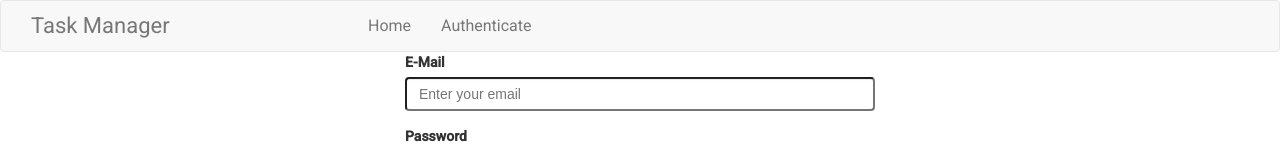
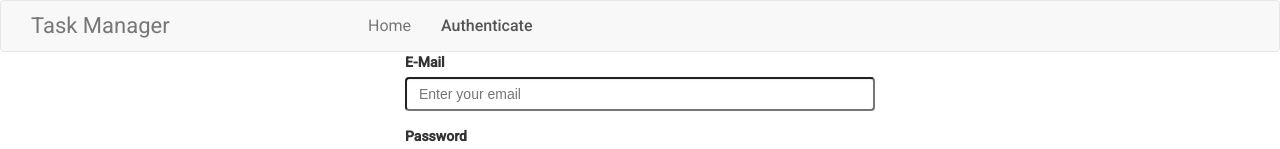
Before and after one commit to OlehBabiak/task-control-app, an Angular app: page /auth in a window 1280 px wide. Shown: the top 149 px of the page. Built offline with nearby package versions, Linux system fonts and the light colour scheme.

Commit message:
corrected some styles

```diff
--- a/src/app/header/header/header.component.html
+++ b/src/app/header/header/header.component.html
@@ -9,14 +9,10 @@
     <div class="navbar-collapse" [class.collapse]="collapsed" (window:resize)="collapsed = true">
       <div class="navbar-nav">
         <ul>
-          <li><a (click)="collapsed = !collapsed" routerLinkActive="active" routerLink="/home">Home</a></li>
-          <li><a *ngIf="isUserAuth" (click)="collapsed = !collapsed" routerLinkActive="active" routerLink="/dashboard">Dashboard</a>
-          </li>
-          <li><a *ngIf="isUserAuth" (click)="collapsed = !collapsed" routerLinkActive="active" routerLink="/archive">Archive</a>
-          </li>
-          <li *ngIf="!isUserAuth"><a
-            routerLinkActive="active" style="cursor: pointer" routerLink="/auth"
-          >Authenticate</a></li>
+          <li routerLinkActive="active"><a (click)="collapsed = !collapsed" routerLink="/home">Home</a></li>
+          <li routerLinkActive="active"><a *ngIf="isUserAuth" (click)="collapsed = !collapsed" routerLink="/dashboard">Dashboard</a></li>
+          <li routerLinkActive="active"><a *ngIf="isUserAuth" (click)="collapsed = !collapsed" routerLink="/archive">Archive</a></li>
+          <li routerLinkActive="active" *ngIf="!isUserAuth"><a style="cursor: pointer" routerLink="/auth">Authenticate</a></li>
         </ul>
       </div>
 
--- a/src/app/header/header/header.component.scss
+++ b/src/app/header/header/header.component.scss
@@ -1,3 +1,8 @@
+.active a {
+  color: #555!important;
+  font-weight: 500;
+}
+
 .navbar-default {
   background-color: #f8f8f8;
   border: 1px solid #e7e7e7;
@@ -79,7 +84,7 @@
   }
 
   @media (max-width: 768px) {
-    .navbar-collapse{
+    .navbar-collapse {
       border-color: #e7e7e7;
       position: absolute;
       top: 52px;
```
